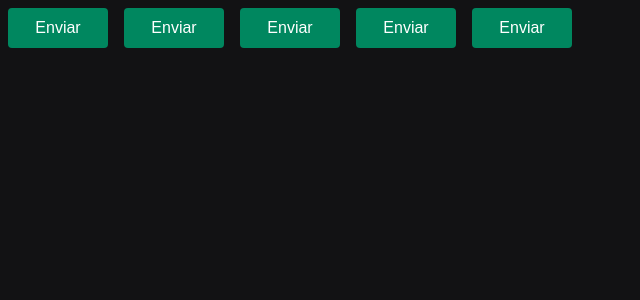
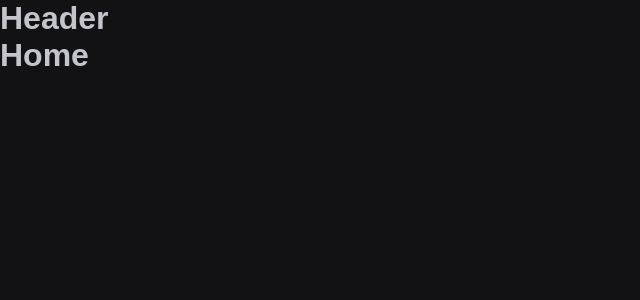
Before and after one commit to nandorsm/Rocketseat2022Projeto02, a React (Vite) app: page / in a window 1280 px wide. Shown: the top 300 px of the page, without its empty margins (0-640 px from the left). Built offline with nearby package versions, Linux system fonts and the light colour scheme.

Commit message:
Layout de rotas

```diff
--- a/package.json
+++ b/package.json
@@ -12,6 +12,7 @@
   "dependencies": {
     "react": "^18.2.0",
     "react-dom": "^18.2.0",
+    "react-router-dom": "^6.8.0",
     "styled-components": "^5.3.6"
   },
   "devDependencies": {
--- a/src/App.tsx
+++ b/src/App.tsx
@@ -1,5 +1,7 @@
 import { ThemeProvider } from 'styled-components'
-import { Button } from './components/Button'
+import { BrowserRouter } from 'react-router-dom'
+import { Router } from './Router'
+
 
 import { GlobalStyle } from './styles/global'
 import { defaultTheme } from './styles/themes/default'
@@ -7,11 +9,9 @@
 export function App() {
   return (
     <ThemeProvider theme={defaultTheme}>
-      <Button variant="primary" />
-      <Button variant="secondary" />
-      <Button variant="success" />
-      <Button variant="danger" />
-      <Button />
+      <BrowserRouter>
+      <Router />
+      </BrowserRouter>
 
       <GlobalStyle />
     </ThemeProvider>
--- /dev/null
+++ b/src/Router.tsx
@@ -0,0 +1,18 @@
+import { Routes, Route} from 'react-router-dom'
+import { DefaultLayout } from './layouts/DefaultLayout';
+import { History } from './pages/History';
+import { Home } from './pages/Home';
+
+
+
+export function Router() {
+    return(
+        <Routes>
+            <Route path='/' element={<DefaultLayout/>}>
+                <Route path='/' element={<Home />}/>
+                <Route path='/history' element={<History />}/>
+            </Route>
+
+        </Routes>
+    );
+}
--- a/src/components/Button.styles.ts
+++ /dev/null
@@ -1,52 +0,0 @@
-import styled, { css } from 'styled-components'
-
-export type ButtonVariant = 'primary' | 'secondary' | 'danger' | 'success'
-
-interface ButtonContainerProps {
-  variant: ButtonVariant
-}
-
-const buttonVariants = {
-  primary: 'purple',
-  secondary: 'orange',
-  danger: 'red',
-  success: 'green',
-}
-
-export const ButtonContainer = styled.button<ButtonContainerProps>`
-  width: 100px;
-  height: 40px;
-  border-radius: 4px;
-  border: 0;
-  margin: 8px;
-
-  background-color: ${(props) => props.theme['green-500']};
-  color: ${(props) => props.theme.white};
-
-  /* ${(props) => {
-    return css`
-      background-color: ${buttonVariants[props.variant]};
-    `
-  }} */
-`
-
-// .button {
-//     width: 100px;
-//     height: 40px;
-// }
-
-// .primary {
-//     background-color: purple;
-// }
-
-// .secondary {
-//     background-color: orange;
-// }
-
-// .danger {
-//     background-color: red;
-// }
-
-// .success {
-//     background-color: green;
-// }
--- a/src/components/Button.tsx
+++ /dev/null
@@ -1,12 +0,0 @@
-import { ButtonContainer, ButtonVariant } from './Button.styles'
-
-interface ButtonProps {
-  variant?: ButtonVariant
-}
-
-export function Button({ variant = 'primary' }: ButtonProps) {
-  return (
-    <ButtonContainer variant={variant}>Enviar</ButtonContainer>
-    // <button className={`${styles.button} ${styles[color]}`}>Enviar</button>
-  )
-}
--- /dev/null
+++ b/src/components/Header.tsx
@@ -0,0 +1,3 @@
+export function Header() {
+    return <h1>Header</h1>
+}
--- /dev/null
+++ b/src/layouts/DefaultLayout.tsx
@@ -0,0 +1,12 @@
+import { Outlet} from 'react-router-dom'
+import { Header } from "../components/Header";
+
+export function DefaultLayout () {
+    return (
+        <div>
+            <Header/>
+            <Outlet />
+        </div>
+
+    );
+}
--- /dev/null
+++ b/src/pages/History.tsx
@@ -0,0 +1,10 @@
+import { Header } from "../components/Header"
+
+export function History() {
+    return (
+        <div>
+            <h1>History</h1>
+        </div>
+    );
+
+}
--- /dev/null
+++ b/src/pages/Home.tsx
@@ -0,0 +1,10 @@
+import { Header } from "../components/Header";
+
+export function Home() {
+    return (
+        <div>
+            <h1>Home</h1>
+        </div>
+
+    );
+}
```
Also changed, not shown: notes.txt, 1 other file (tests, documents, lock files or other folders).
